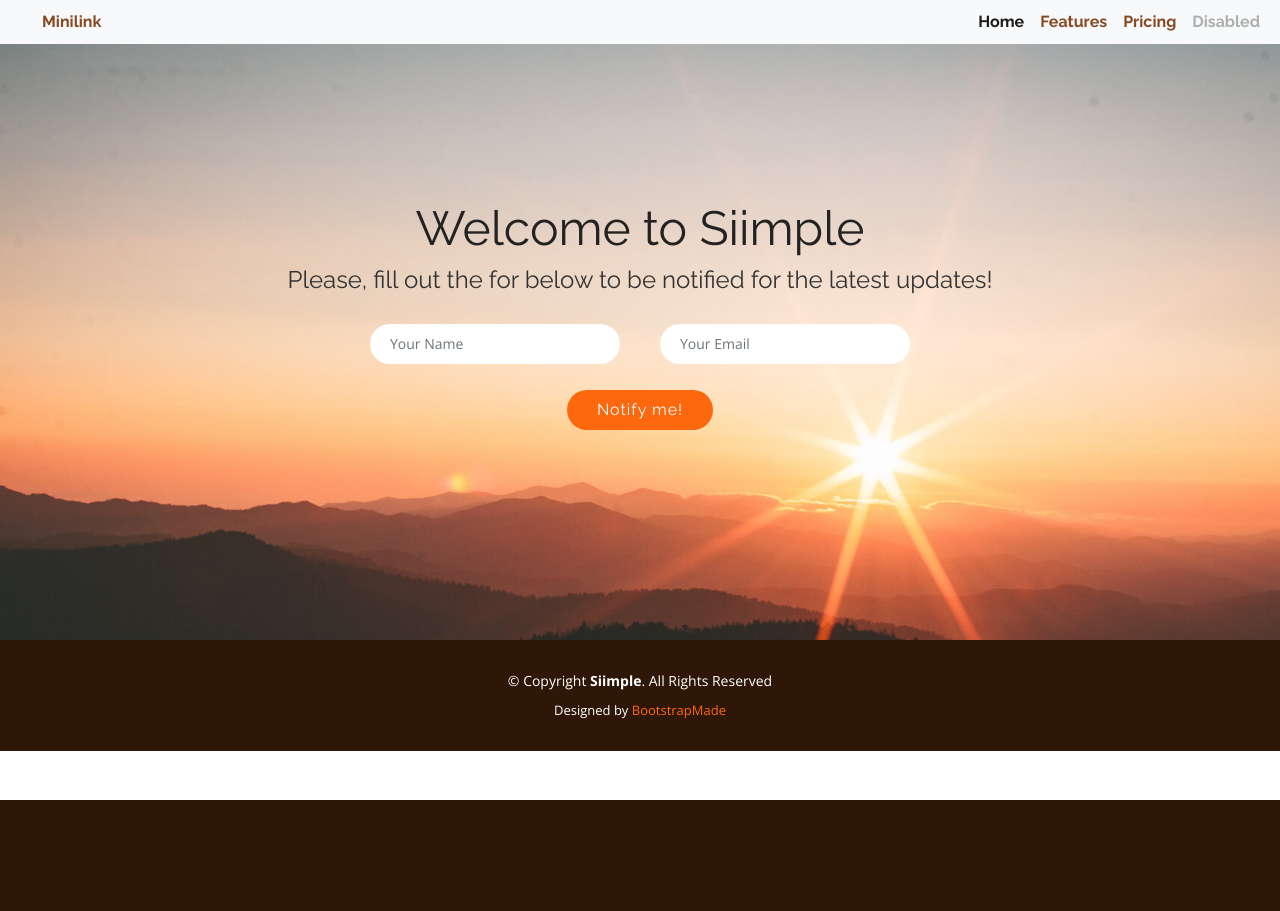
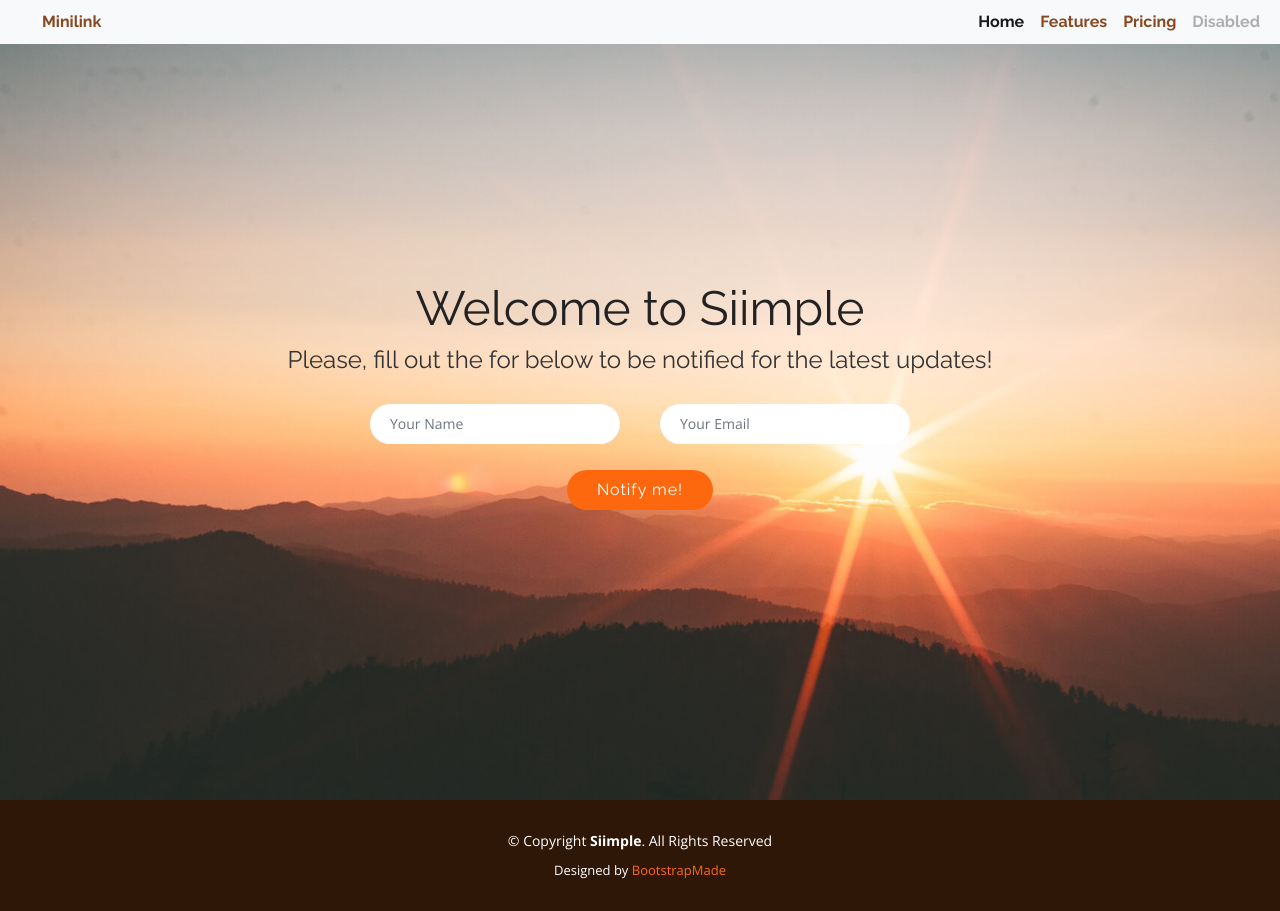
Before and after one commit to Eduardo-Ferraz/minilink, a PHP site: page / in a window 1280 px wide. Before the commit the page ends 800 px from the top, so only its background shows below. Run offline with PHP 8.4, Linux system fonts and the light colour scheme.

Commit message:
hero de 80 para 100

```diff
--- a/assets/css/style.css
+++ b/assets/css/style.css
@@ -412,7 +412,7 @@ h6,
 --------------------------------------------------------------*/
 #hero {
   width: 100%;
-  height: 80vh;
+  height: 100vh;
   background: url("../img/hero-bg.jpg") center center;
   background-size: cover;
   position: relative;
```
